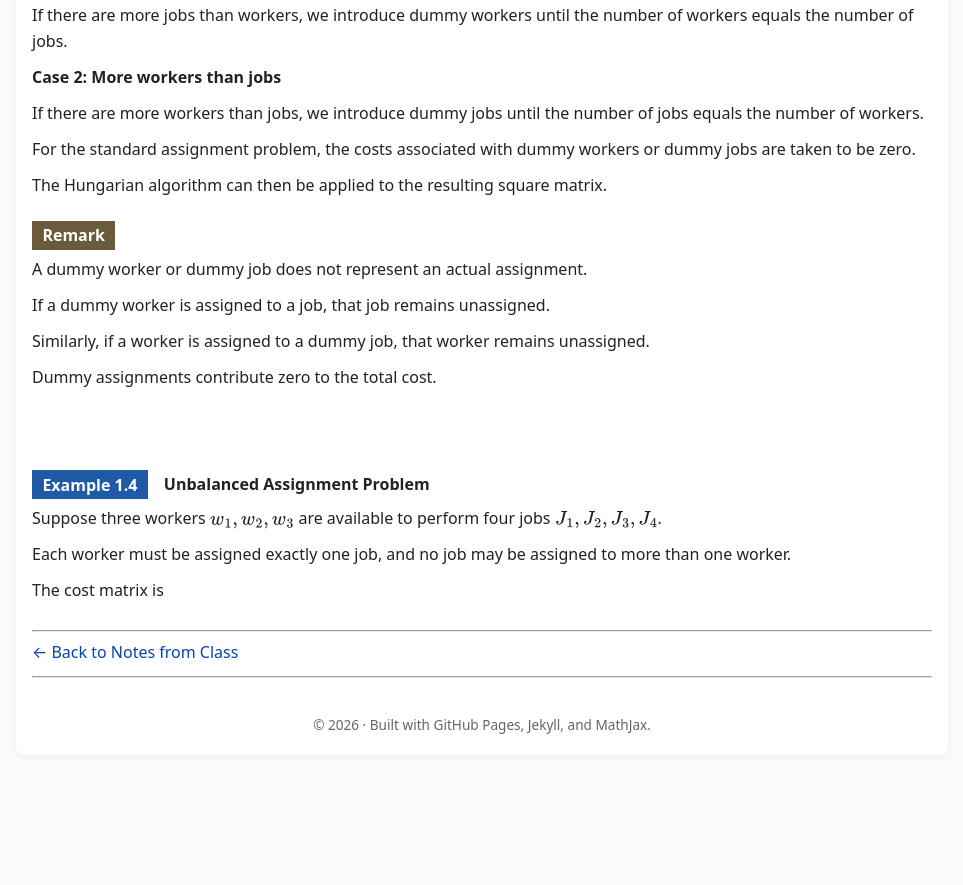
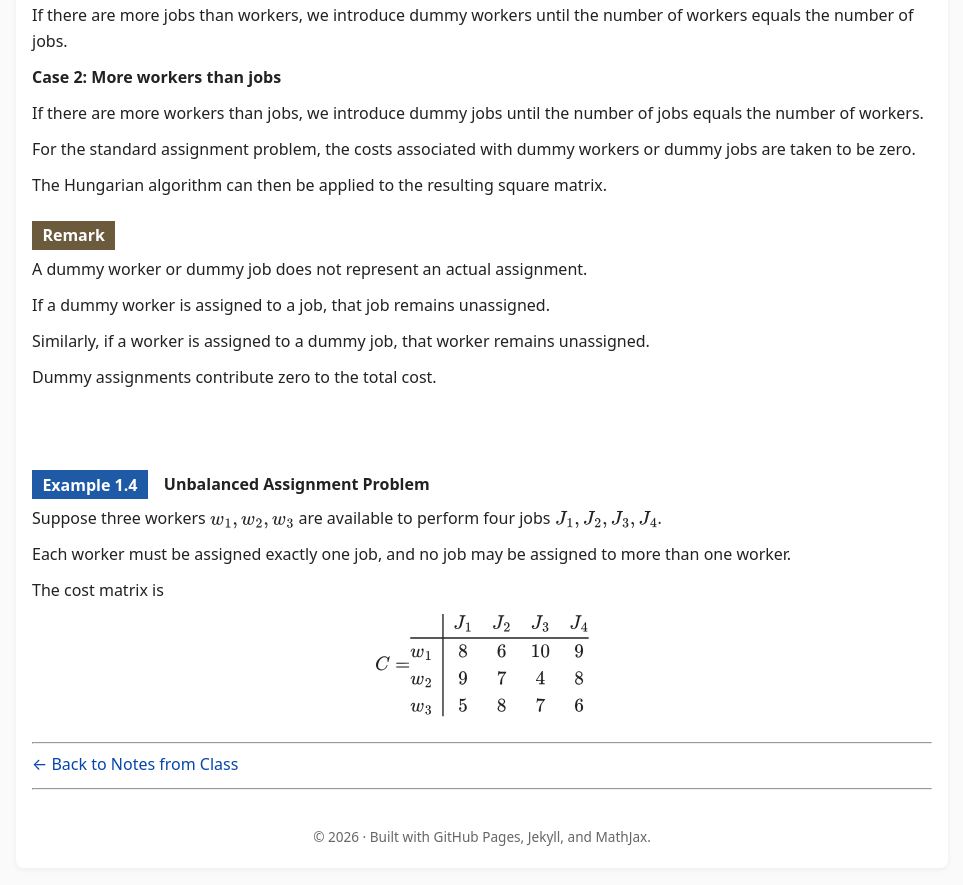
Before and after one commit to SaleemKamaludin/SaleemKamaludin.github.io, a Jekyll site: the page built from courses/math-2276/notes-from-class/supplementary-lecture-6/index.md, in a window 1280 px wide and 900 px high, scrolled down 9738 px. Shown: the top 885 px of the window, without its empty margins (158-1121 px from the left). Built offline with Jekyll 4.4.1, drawn with Linux system fonts in a browser that asks for light colours; before the commit the page ends 10525 px from its top, so only the background shows below that.

Commit message:
Add original cost matrix to Example 1.4

```diff
--- a/courses/math-2276/notes-from-class/supplementary-lecture-6/index.md
+++ b/courses/math-2276/notes-from-class/supplementary-lecture-6/index.md
@@ -1606,6 +1606,24 @@ C_{\min}
     </p>
 
   </div>
+
+  <div id="example-unbalanced-assignment-problem-original-cost-matrix">
+
+    <div class="display-math">
+
+\[
+C=
+\begin{array}{c|cccc}
+& J_1 & J_2 & J_3 & J_4\\ \hline
+w_1 & 8 & 6 & 10 & 9\\
+w_2 & 9 & 7 & 4 & 8\\
+w_3 & 5 & 8 & 7 & 6
+\end{array}
+\]
+
+    </div>
+
+  </div>
 </div>
 
 
```
